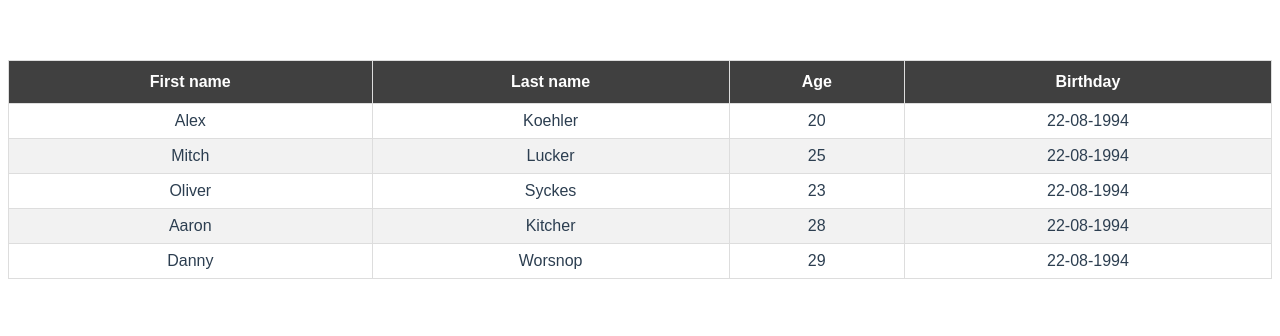
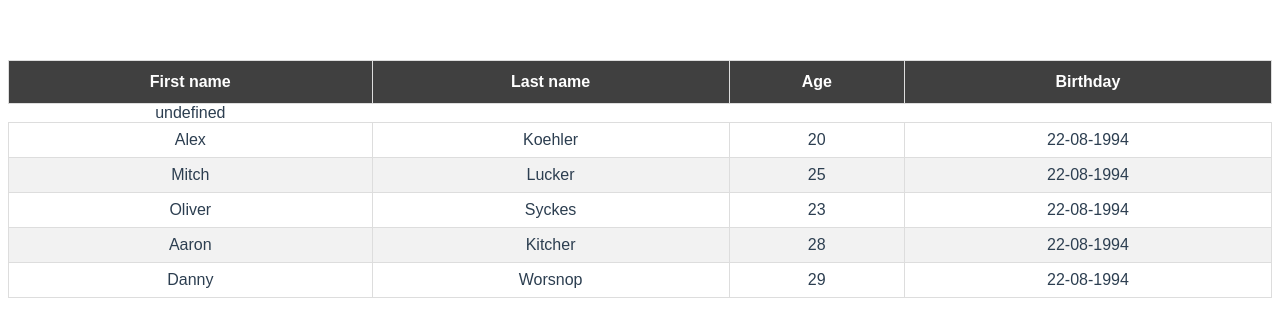
Before and after one commit to mrabaev48/vue-test-apps, a Vue app: page / in a window 1280 px wide. Shown: the top 336 px of the page. Built offline with nearby package versions, Linux system fonts and the light colour scheme.

Commit message:
implementing filters - in progress

```diff
--- a/src/App.tsx
+++ b/src/App.tsx
@@ -1,5 +1,5 @@
 import {Component, Vue} from 'vue-property-decorator';
-import {DataTable} from "@/components/dataTable/DataTable";
+import {COLUMN_TYPE, DataTable} from "@/components/dataTable/DataTable";
 
 import './App.css'
 import './components/dataTable/tableStyle.css'
@@ -13,10 +13,10 @@ export default class App extends Vue {
                 <DataTable
                     options={{
                         columns: [
-                            {title: 'First name', dataSource: 'firstName'},
-                            {dataSource: 'lastName', title: 'Last name'},
-                            {dataSource: 'age', title: 'Age'},
-                            {dataSource: 'birthday', title: 'Birthday'},
+                            {title: 'First name', dataSource: 'firstName', type: COLUMN_TYPE.STRING},
+                            {dataSource: 'lastName', title: 'Last name', type: COLUMN_TYPE.STRING},
+                            {dataSource: 'age', title: 'Age', type: COLUMN_TYPE.NUMBER},
+                            {dataSource: 'birthday', title: 'Birthday', type: COLUMN_TYPE.DATE},
                         ],
                         dataSource: [
                             {
--- a/src/components/dataTable/DataTable.tsx
+++ b/src/components/dataTable/DataTable.tsx
@@ -6,6 +6,7 @@ import {TableHeadCell} from "@/components/dataTable/TableHeadCell";
 import {VueComponent} from "@/shims-vue";
 import {TableBody} from "@/components/dataTable/TableBody";
 import {TableCell} from "@/components/dataTable/TableCell";
+import {StringFilter} from "@/components/dataTable/filters/StringFilter";
 
 
 export interface DataTableOptionsProps {
@@ -15,6 +16,7 @@ export interface DataTableOptionsProps {
 interface OptionsInterface {
     columns: Array<ColumnInterface>
     dataSource: Function | Array<any>;
+    useFilters?: boolean
 }
 
 interface ColumnInterface {
@@ -24,10 +26,10 @@ interface ColumnInterface {
 }
 
 export enum COLUMN_TYPE {
-    STRING,
-    NUMBER,
-    BOOL,
-    DATE
+    STRING = "STRING",
+    NUMBER = "NUMBER",
+    BOOL = "BOOL",
+    DATE = "DATE"
 }
 
 interface AnyEntityInterface {
@@ -38,6 +40,13 @@ interface AnyEntityInterface {
 export class DataTable extends VueComponent<DataTableOptionsProps> {
 
     @Prop() options!: OptionsInterface
+
+    private filters: any = {
+        DATE: TableCell,
+        STRING: StringFilter,
+        NUMBER: TableCell,
+        BOOL: TableCell,
+    }
 
     render() {
         console.log('options: ', this.options)
@@ -68,6 +77,30 @@ export class DataTable extends VueComponent<DataTableOptionsProps> {
             })
         }
 
+        const useFilters = this.options.useFilters || false
+
+        let filters = null
+
+        if (useFilters) {
+            if (Array.isArray(this.options.dataSource)) {
+                filters = this.options.dataSource.map((row: AnyEntityInterface) => {
+                    const columns = this.options.columns.map(column => {
+                        const Filter = this.filters[column.type!]
+                        return (
+                            <TableCell>
+                                <Filter/>
+                            </TableCell>
+                        )
+                    })
+                    return (
+                        <TableRow>
+                            {columns}
+                        </TableRow>
+                    )
+                })
+            }
+        }
+
         return (
             <div>
                 <Table>
@@ -75,6 +108,7 @@ export class DataTable extends VueComponent<DataTableOptionsProps> {
                         <TableRow>
                             {columns}
                         </TableRow>
+                        {this.filters}
                     </TableHead>
                     <TableBody>
                         {tableRows}
--- /dev/null
+++ b/src/components/dataTable/filters/StringFilter.tsx
@@ -0,0 +1,12 @@
+import {Component, Vue} from "vue-property-decorator";
+import {VNode} from "vue";
+import {VueComponent} from "@/shims-vue";
+
+@Component
+export class StringFilter extends VueComponent {
+    render(): VNode {
+        return (
+            <input type='text'/>
+        )
+    }
+}
```
